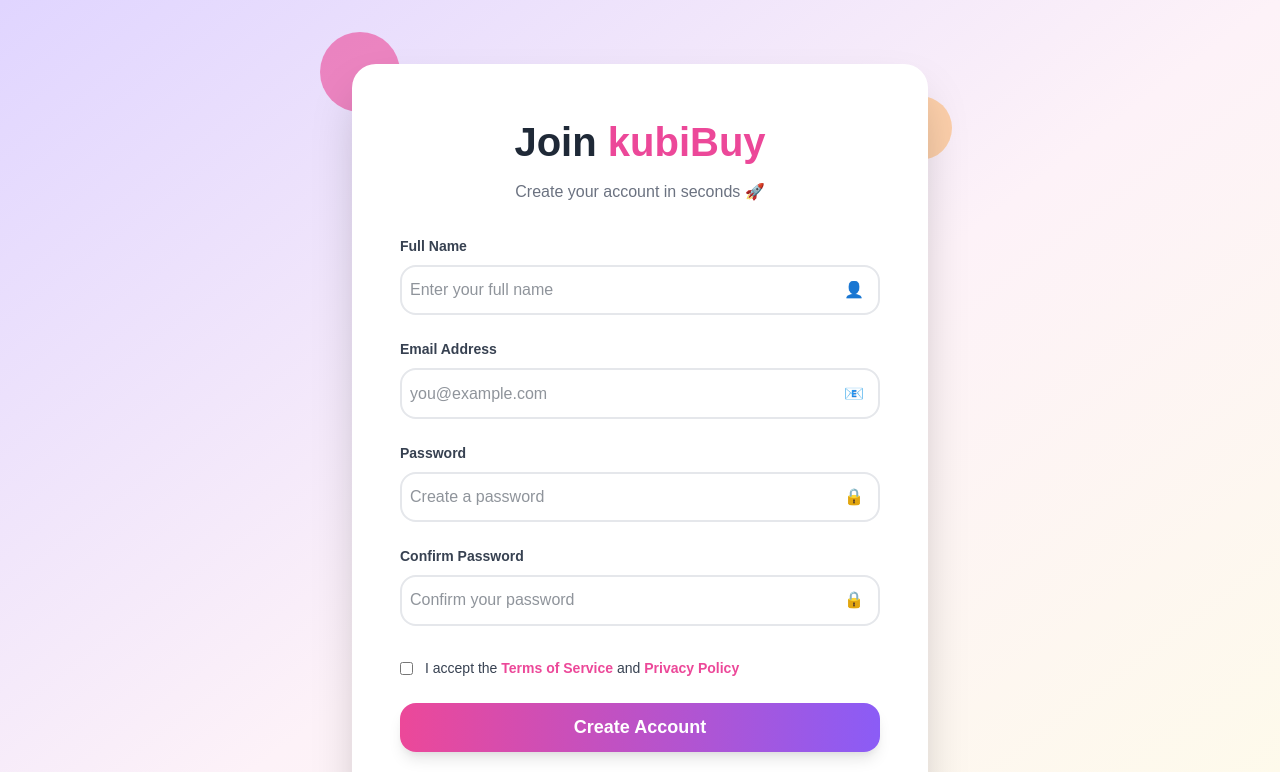
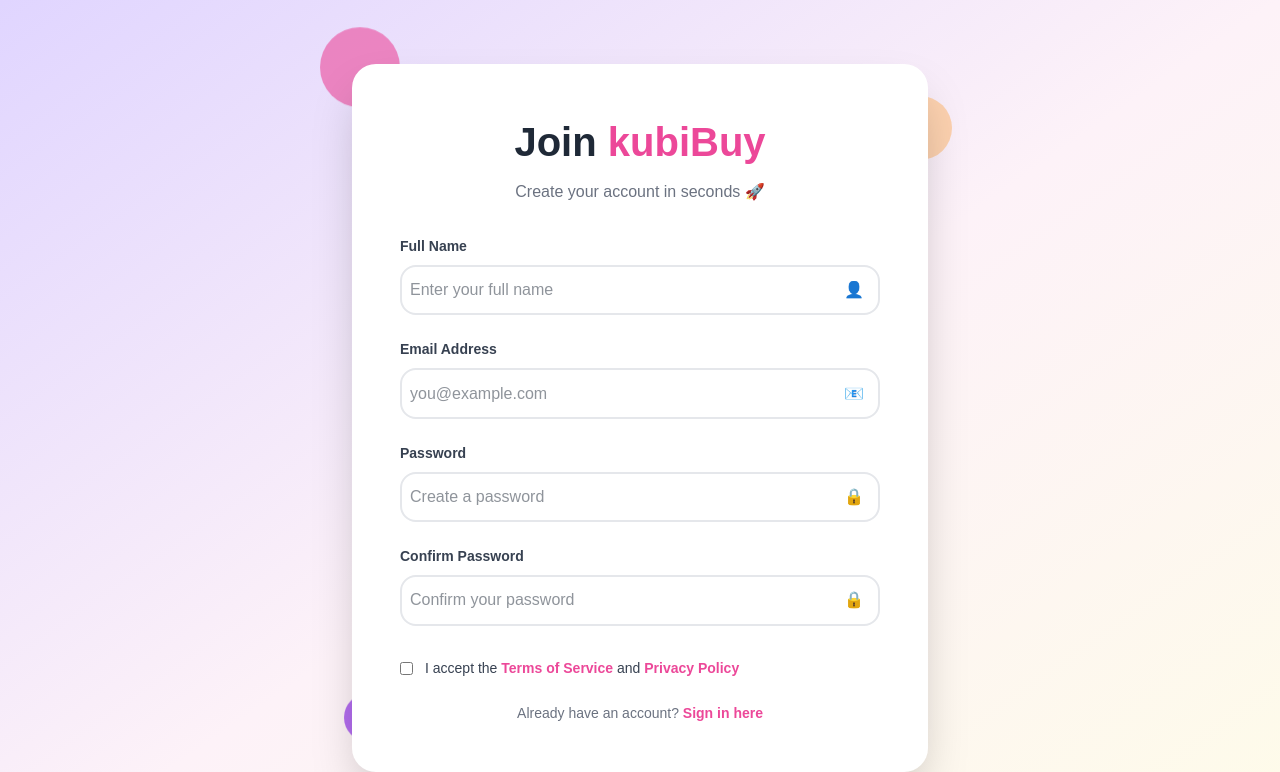
Before and after one commit to imoleayomi19/KubiBuy, a Next.js app: page /signup in a window 1280 px wide. Shown: the top 772 px of the page. Built offline with nearby package versions, Linux system fonts and the light colour scheme.

Commit message:
refactor: Remove loading state and form validation logic from RegisterPage

```diff
--- a/src/app/signup/page.tsx
+++ b/src/app/signup/page.tsx
@@ -13,7 +13,6 @@
     confirmPassword: '',
     acceptTerms: false,
   });
-  const [isLoading, setIsLoading] = useState(false);
   const [errors, setErrors] = useState<{ [key: string]: string }>({});
 
   const handleChange = (e: React.ChangeEvent<HTMLInputElement>) => {
@@ -25,33 +24,6 @@
     if (errors[name]) {
       setErrors(prev => ({ ...prev, [name]: '' }));
     }
-  };
-
-  const validateForm = () => {
-    const newErrors: { [key: string]: string } = {};
-    if (!formData.name.trim()) newErrors.name = 'Name is required';
-    if (!formData.email) newErrors.email = 'Email is required';
-    else if (!/\S+@\S+\.\S+/.test(formData.email)) newErrors.email = 'Email is invalid';
-    if (!formData.password) newErrors.password = 'Password is required';
-    else if (formData.password.length < 6) newErrors.password = 'Password must be at least 6 characters';
-    if (formData.password !== formData.confirmPassword) newErrors.confirmPassword = 'Passwords do not match';
-    if (!formData.acceptTerms) newErrors.acceptTerms = 'You must accept the terms and conditions';
-    return newErrors;
-  };
-
-  const handleSubmit = (e: React.FormEvent) => {
-    e.preventDefault();
-    const formErrors = validateForm();
-    if (Object.keys(formErrors).length > 0) {
-      setErrors(formErrors);
-      return;
-    }
-    setIsLoading(true);
-    // Simulate API call
-    setTimeout(() => {
-      setIsLoading(false);
-      alert('Account created successfully! 🎉 Welcome to kubiBuy!');
-    }, 2000);
   };
 
   return (
@@ -75,7 +47,7 @@
             <p className="brand-subtitle">Create your account in seconds 🚀</p>
           </div>
 
-          <form onSubmit={handleSubmit} className="register-form">
+          <form className="register-form">
             <div className="form-group">
               <label htmlFor="name" className="form-label">Full Name</label>
               <div className="input-container">
@@ -165,26 +137,6 @@
               </label>
             </div>
             {errors.acceptTerms && <p className="error-message">{errors.acceptTerms}</p>}
-
-            <motion.button
-              whileHover={{ scale: 1.02 }}
-              whileTap={{ scale: 0.98 }}
-              type="submit"
-              disabled={isLoading}
-              className="cta-button"
-            >
-              {isLoading ? (
-                <>
-                  <svg className="spinner" xmlns="http://www.w3.org/2000/svg" fill="none" viewBox="0 0 24 24">
-                    <circle className="opacity-25" cx="12" cy="12" r="10" stroke="currentColor" strokeWidth="4"></circle>
-                    <path className="opacity-75" fill="currentColor" d="M4 12a8 8 0 018-8V0C5.373 0 0 5.373 0 12h4zm2 5.291A7.962 7.962 0 014 12H0c0 3.042 1.135 5.824 3 7.938l3-2.647z"></path>
-                  </svg>
-                  Creating account...
-                </>
-              ) : (
-                'Create Account'
-              )}
-            </motion.button>
           </form>
 
           <div className="login-link">
```
